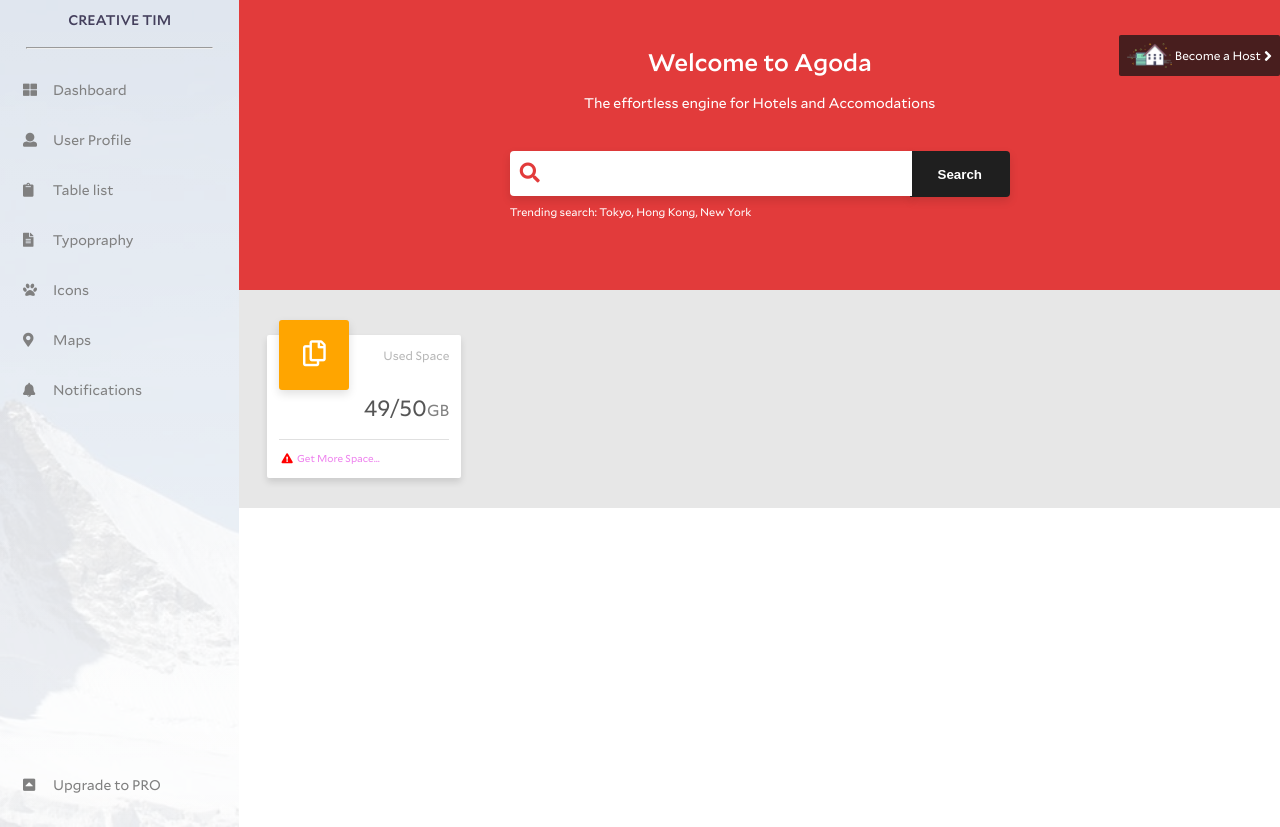
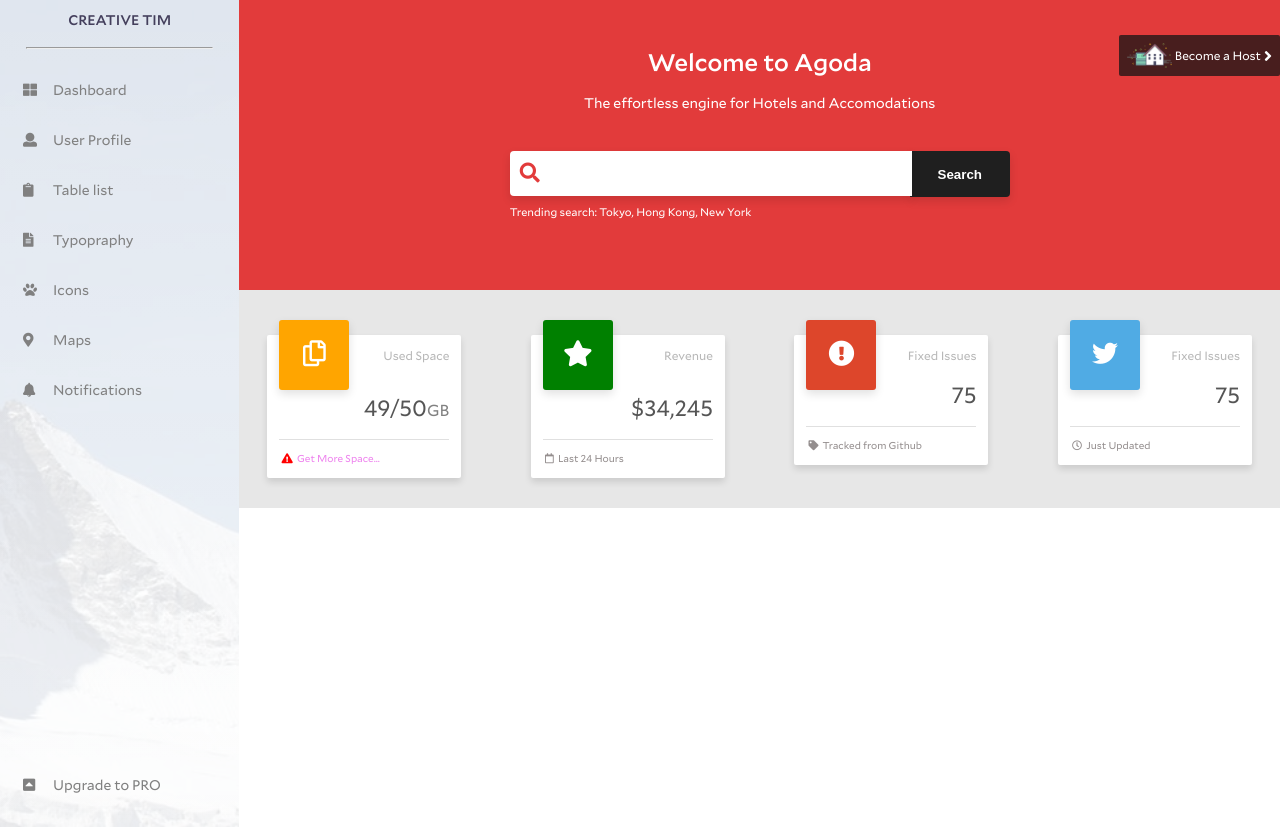
Before and after one commit to Green3rd/CSSExcercise, a plain HTML site: page excercise2.html in a window 1280 px wide. Drawn offline with Linux system fonts and the light colour scheme.

Commit message:
add more cards

```diff
--- a/css/SummaryContainer.css
+++ b/css/SummaryContainer.css
@@ -1,5 +1,6 @@
 .SummaryContainer {
     display: flex;
+    justify-content: space-between;
 }
 
 .Summary {
@@ -9,13 +10,29 @@
 
 .Summary .Summary__IconContainer {
     color: white;
-    background: orange;
+    background: white;
     position: absolute;
     width: 70px;
     height: 70px;
     box-shadow: 0 4px 10px 0 rgba(0,0,0,.12);
     border-radius: 3px;
     left: 12px;
+}
+
+.Summary .Summary__IconContainer.Summary__IconContainer--orange {
+    background: orange;
+}
+
+.Summary .Summary__IconContainer.Summary__IconContainer--green {
+    background: green;
+}
+
+.Summary .Summary__IconContainer.Summary__IconContainer--red {
+    background: rgb(221, 70, 43);
+}
+
+.Summary .Summary__IconContainer.Summary__IconContainer--blue {
+    background: rgb(80, 171, 228);
 }
 
 .Summary .Summary__Icon {
@@ -32,6 +49,11 @@
     width: 170px;
     height: 100%;
     padding: 12px;
+    transition: all 0.3s;
+}
+
+ .SummaryInfo:hover {
+    background: rgb(224, 248, 255);
 }
 
 .SummaryInfo .SummaryInfo__Title {
@@ -47,6 +69,11 @@
     color: rgb(85, 85, 85);
 }
 
+.SummaryInfo .SummaryInfo__Value.SummaryInfo__Value--short {
+    padding-top: 14px;
+}
+
+
 .SummaryInfo .SummaryInfo__SubValue {
     color: rgb(129, 129, 129);
     font-size: 16px;
@@ -56,6 +83,7 @@
     margin-top: 14px;
     font-size: 10px;
     text-align: start;
+    color: rgb(148, 142, 142);
 }
 
 .SummaryInfo .SummaryInfo__DescContainer::before {
@@ -66,10 +94,13 @@
 }
 
 .SummaryInfo .SummaryInfo__Icon {
-    color: red;
     padding: 2px;
 }
 
-.SummaryInfo .SummaryInfo__Description {
+.SummaryInfo .SummaryInfo__DescContainer--alert .SummaryInfo__Icon {
+    color: red;
+}
+
+.SummaryInfo .SummaryInfo__DescContainer--alert .SummaryInfo__Description {
     color: violet;
 }
--- a/excercise2.html
+++ b/excercise2.html
@@ -80,7 +80,7 @@
         <div class="Excercise2Container">
           <div class="SummaryContainer">
             <div class="Summary">
-                  <div class="Summary__IconContainer">
+                  <div class="Summary__IconContainer Summary__IconContainer--orange">
                     <i class="Summary__Icon far fa-copy"></i>
                   </div>
                 <div class="SummaryInfo">
@@ -90,12 +90,66 @@
                     <div class="SummaryInfo__Value">
                       49/50<span class="SummaryInfo__SubValue">GB</span>
                     </div>
-                    <div class="SummaryInfo__DescContainer">
+                    <div class="SummaryInfo__DescContainer SummaryInfo__DescContainer--alert">
                       <i class="SummaryInfo__Icon fas fa-exclamation-triangle"></i>
                       <span class="SummaryInfo__Description">Get More Space...</span>
                     </div>
                 </div>
             </div>
+
+            <div class="Summary">
+                <div class="Summary__IconContainer Summary__IconContainer--green">
+                  <i class="Summary__Icon fas fa-star"></i>
+                </div>
+              <div class="SummaryInfo">
+                  <div class="SummaryInfo__Title">
+                    Revenue
+                  </div>
+                  <div class="SummaryInfo__Value">
+                    $34,245
+                  </div>
+                  <div class="SummaryInfo__DescContainer">
+                    <i class="SummaryInfo__Icon far fa-calendar"></i>
+                    <span class="SummaryInfo__Description">Last 24 Hours</span>
+                  </div>
+              </div>
+          </div>
+
+          <div class="Summary">
+              <div class="Summary__IconContainer Summary__IconContainer--red">
+                <i class="Summary__Icon fas fa-exclamation-circle"></i>
+              </div>
+            <div class="SummaryInfo">
+                <div class="SummaryInfo__Title">
+                  Fixed Issues
+                </div>
+                <div class="SummaryInfo__Value SummaryInfo__Value--short">
+                  75
+                </div>
+                <div class="SummaryInfo__DescContainer">
+                  <i class="SummaryInfo__Icon fas fa-tag"></i>
+                  <span class="SummaryInfo__Description">Tracked from Github</span>
+                </div>
+            </div>
+        </div>
+
+        <div class="Summary">
+            <div class="Summary__IconContainer Summary__IconContainer--blue">
+              <i class="Summary__Icon fab fa-twitter"></i>
+            </div>
+          <div class="SummaryInfo">
+              <div class="SummaryInfo__Title">
+                Fixed Issues
+              </div>
+              <div class="SummaryInfo__Value SummaryInfo__Value--short">
+                75
+              </div>
+              <div class="SummaryInfo__DescContainer">
+                <i class="SummaryInfo__Icon far fa-clock"></i>
+                <span class="SummaryInfo__Description">Just Updated</span>
+              </div>
+          </div>
+      </div>
           </div>
           <div class="ReportContainer">
 
```
